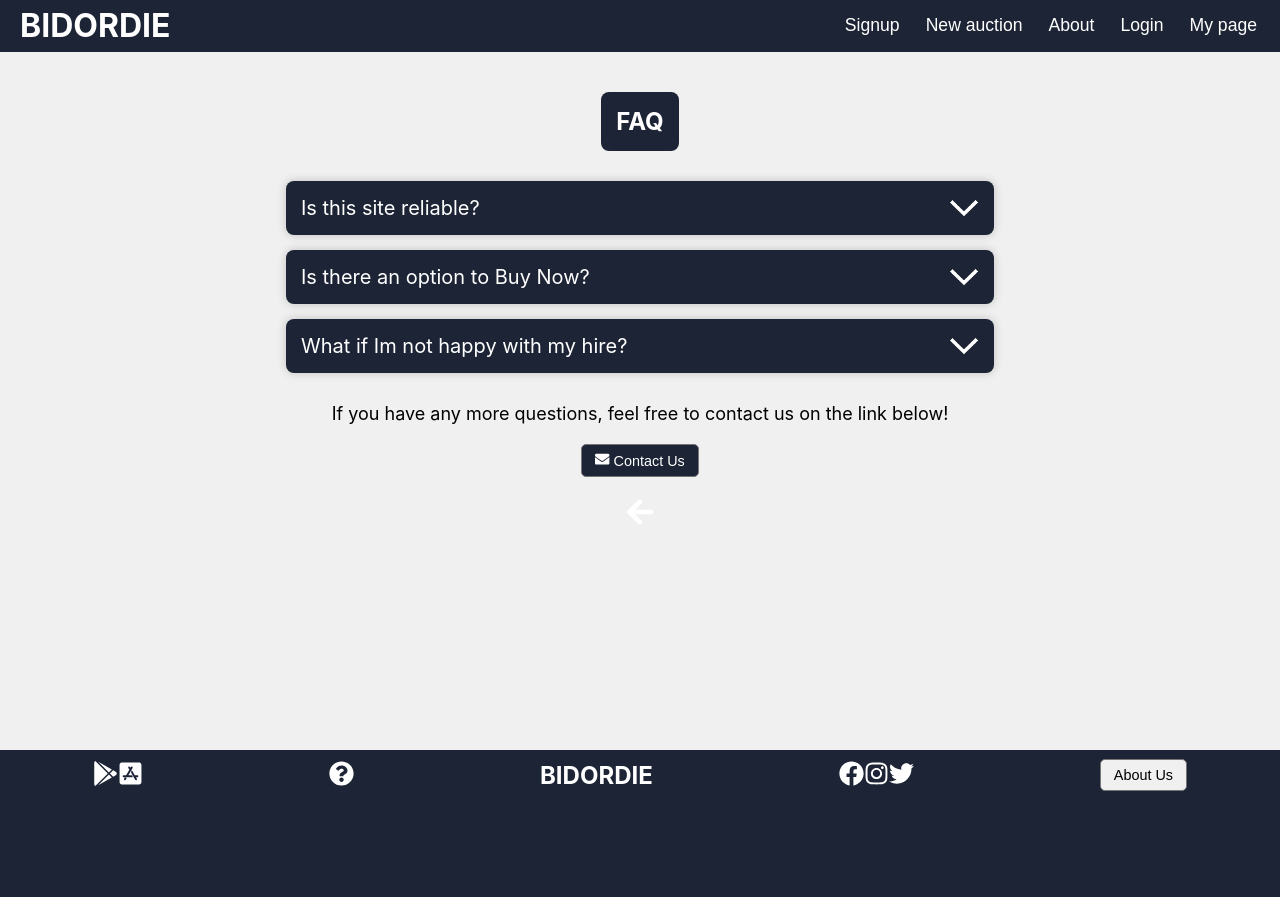
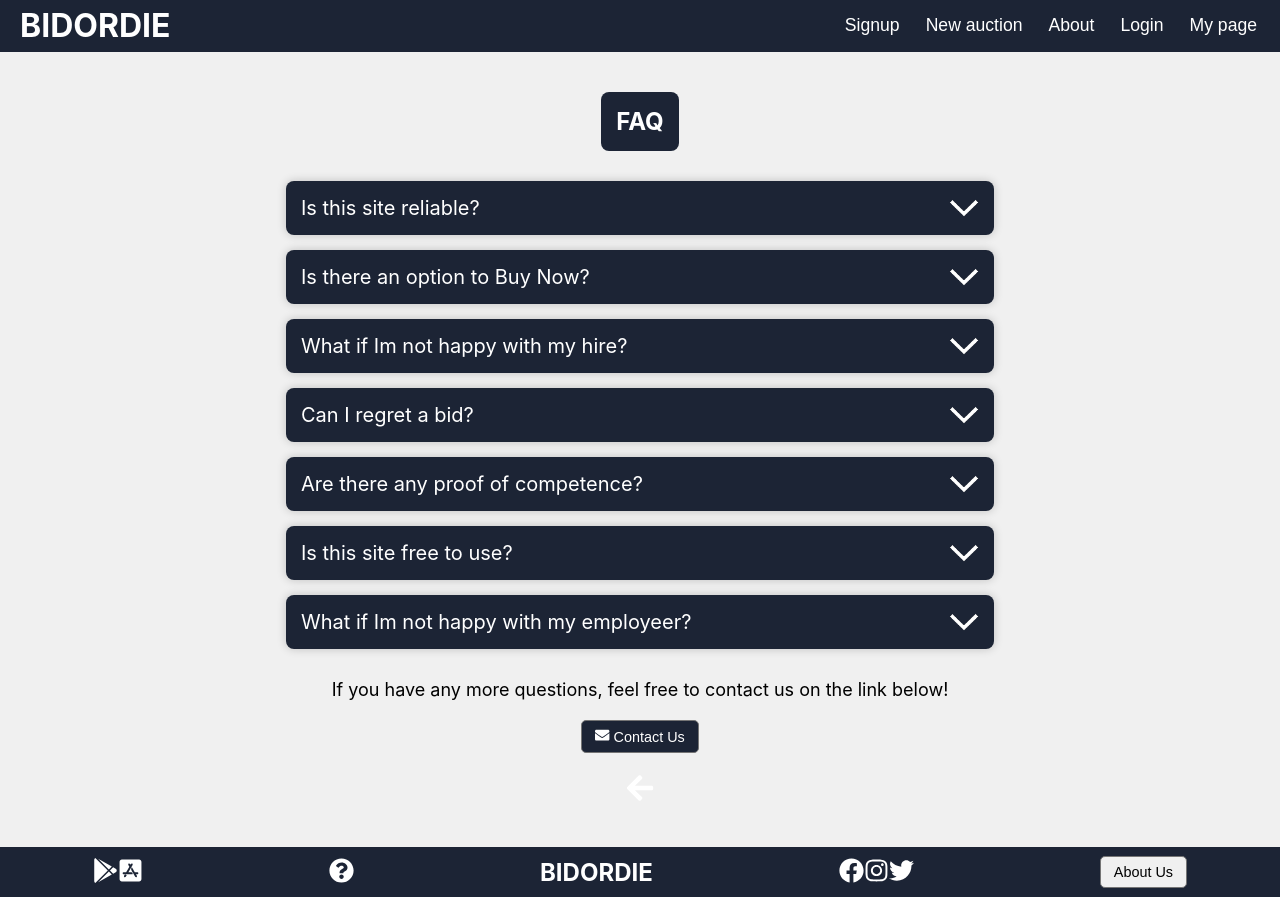
Before and after one commit to dreamc4t/bidordie, a React (Create React App) app: page /FAQ in a window 1280 px wide. Before the commit the page ends 800 px from the top, so only its background shows below. Built offline with nearby package versions, Linux system fonts and the light colour scheme.

Commit message:
Update Faq.js

```diff
--- a/src/pages/Faq.js
+++ b/src/pages/Faq.js
@@ -19,6 +19,26 @@ function Faq () {
     {
       question: 'What if Im not happy with my hire?',
       answer: 'Fire them and give them a bad review',
+      open: false
+    },
+    {
+      question: 'Can I regret a bid?',
+      answer: 'Bids are bindning, so you cant undo them',
+      open: false
+    },
+    {
+      question: 'Are there any proof of competence?',
+      answer: 'The sellers shall provide proper information on their seller page and on their auctions',
+      open: false
+    },
+    {
+      question: 'Is this site free to use?',
+      answer: 'Currently its free to use as we get paid through advertisers',
+      open: false
+    },
+    {
+      question: 'What if Im not happy with my employeer?',
+      answer: 'Thats between you and your employeer and the contract you both sign',
       open: false
     }
   ]);
```
